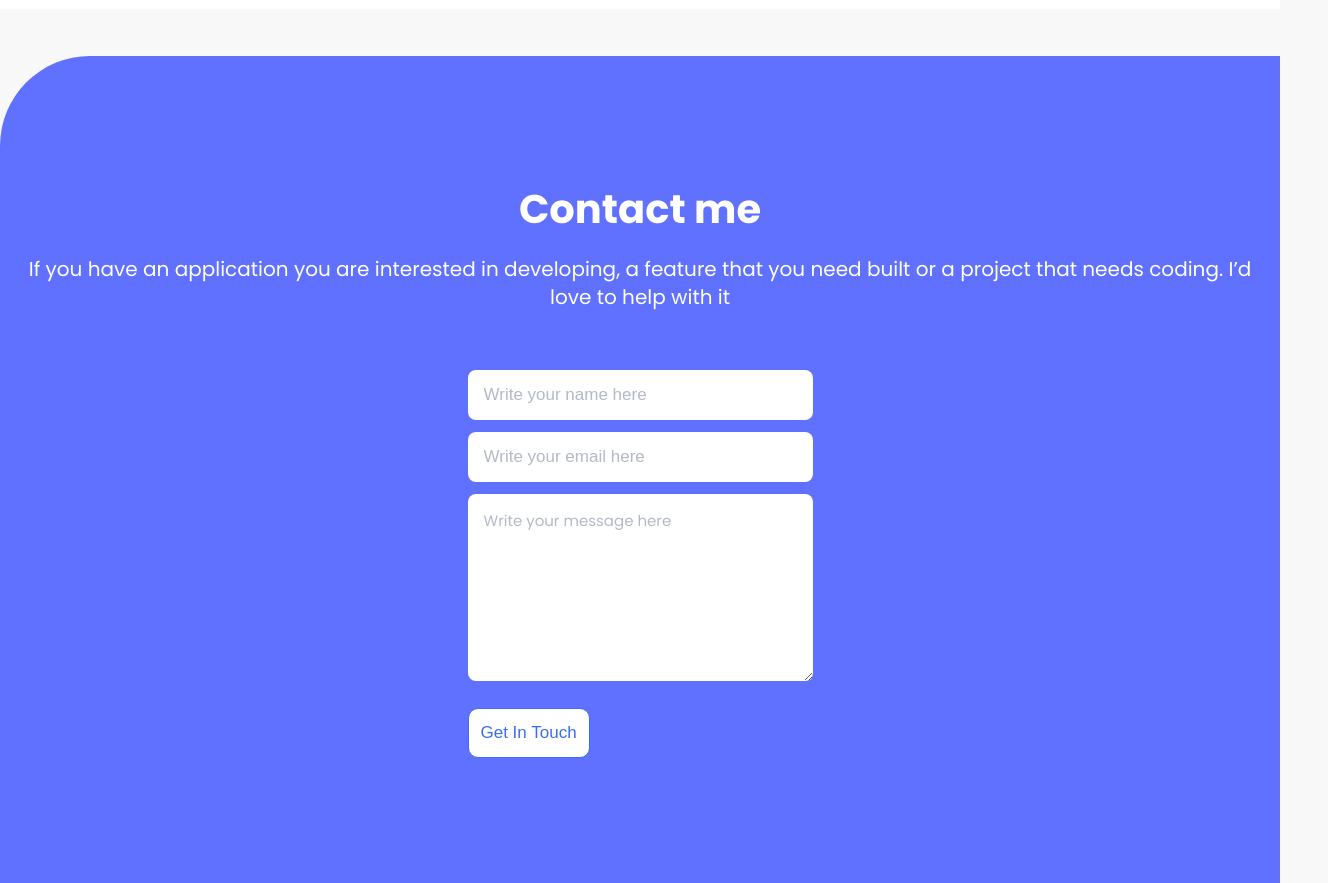
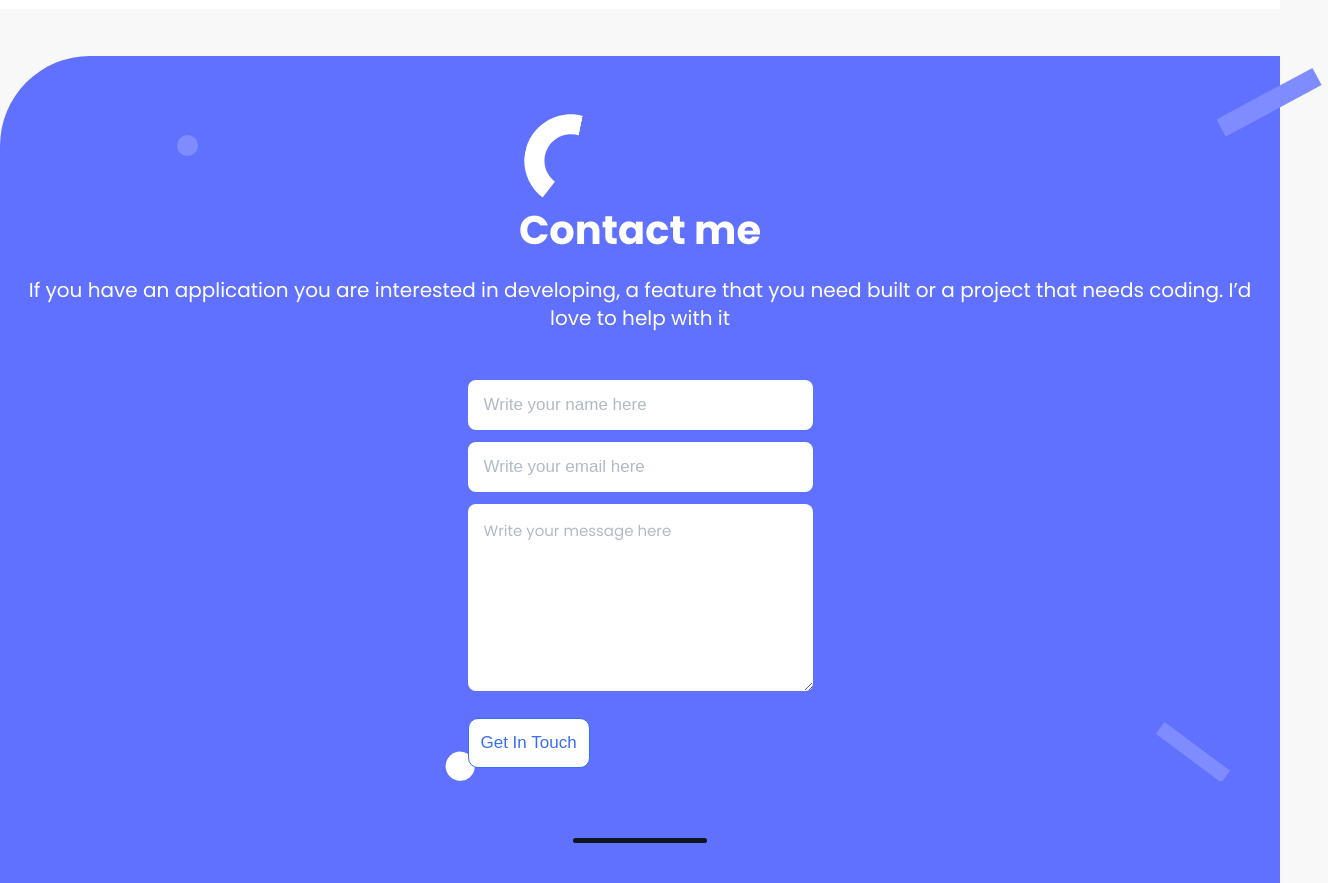
Before and after one commit to toliboff/portfolio, a plain HTML site: page index.html in a window 1280 px wide. Shown: the part 7714-8597 px from the top of the page, 1328 px wide, since content can reach past the window. Drawn offline with Linux system fonts and the light colour scheme.

Commit message:
Apply style part-2: Abraham

```diff
--- a/index.html
+++ b/index.html
@@ -210,6 +210,11 @@
     </section>
 
     <section class="contact-me">
+      <div class="e-12"></div>
+      <div class="e-3"></div>
+      <div class="e-5"></div>
+      <div class="r-7"></div>
+      <div class="r-7 r-7-b"></div>
       <div class="contact-me-text">
         <h2 class="contact-title">Contact me</h2>
         <p class="info">
--- a/style.css
+++ b/style.css
@@ -368,7 +368,7 @@
   grid-row-start: 4;
 }
 
-.submit-btn:hover{
+.submit-btn:hover {
   box-shadow: none;
   color: #396df2;
   background-color: #fff;
@@ -384,3 +384,103 @@
   order: 3;
   float: initial;
 }
+
+.line-shape {
+  grid-row-start: 2;
+  margin: auto;
+  height: 5px;
+  width: 134px;
+  bottom: 8px;
+  position: relative;
+}
+
+.btn:active {
+  background-color: #2230d2;
+  color: #fff;
+}
+
+.btn:disabled {
+  background-color: #fff;
+  border: 1px solid #6070ff;
+  color: #5e6c84;
+}
+
+/*  background images  */
+
+.line-shape {
+  background-image: url("../img/shape.svg");
+  background-repeat: no-repeat;
+  background-size: cover;
+}
+
+.e-3 {
+  background-image: url("../img/Ellipse-3.svg");
+  background-repeat: no-repeat;
+  background-size: contain;
+  position: absolute;
+}
+
+.e-12 {
+  background-image: url("../img/Ellipse-12.svg");
+  background-repeat: no-repeat;
+  background-size: contain;
+  position: absolute;
+}
+
+.e-5 {
+  background-image: url("../img/Ellipse-5.svg");
+  background-repeat: no-repeat;
+  background-size: cover;
+  position: absolute;
+}
+
+.r-7 {
+  background-image: url("../img/Rectangle-7.svg");
+  background-repeat: no-repeat;
+  background-size: cover;
+  position: absolute;
+}
+
+.e-12 {
+  height: 21px;
+  width: 21px;
+  left: 153px;
+  top: 55px;
+  position: relative;
+}
+
+.e-3 {
+  height: 90px;
+  width: 70px;
+  left: 525px;
+  top: 55px;
+  position: absolute;
+  transform: rotate(12deg);
+}
+
+.r-7 {
+  height: 82px;
+  width: 100px;
+  right: -40px;
+  top: 5px;
+  position: absolute;
+  transform: rotate(115deg);
+}
+
+.e-5 {
+  height: 30px;
+  width: 30px;
+  left: 445px;
+  top: 695px;
+  position: absolute;
+}
+
+.r-7-b {
+  height: 60px;
+  width: 75px;
+  right: 50px;
+  top: 665px;
+  position: absolute;
+  -webkit-transform: rotate(115deg);
+  transform: rotate(0deg);
+}
```
Also changed, not shown: img/Ellipse-12.svg (added), img/Ellipse-3.png (added), img/Ellipse-3.svg (added), img/Ellipse-5.svg (added), img/Rectangle-7.svg (added), img/shape.svg (added).
